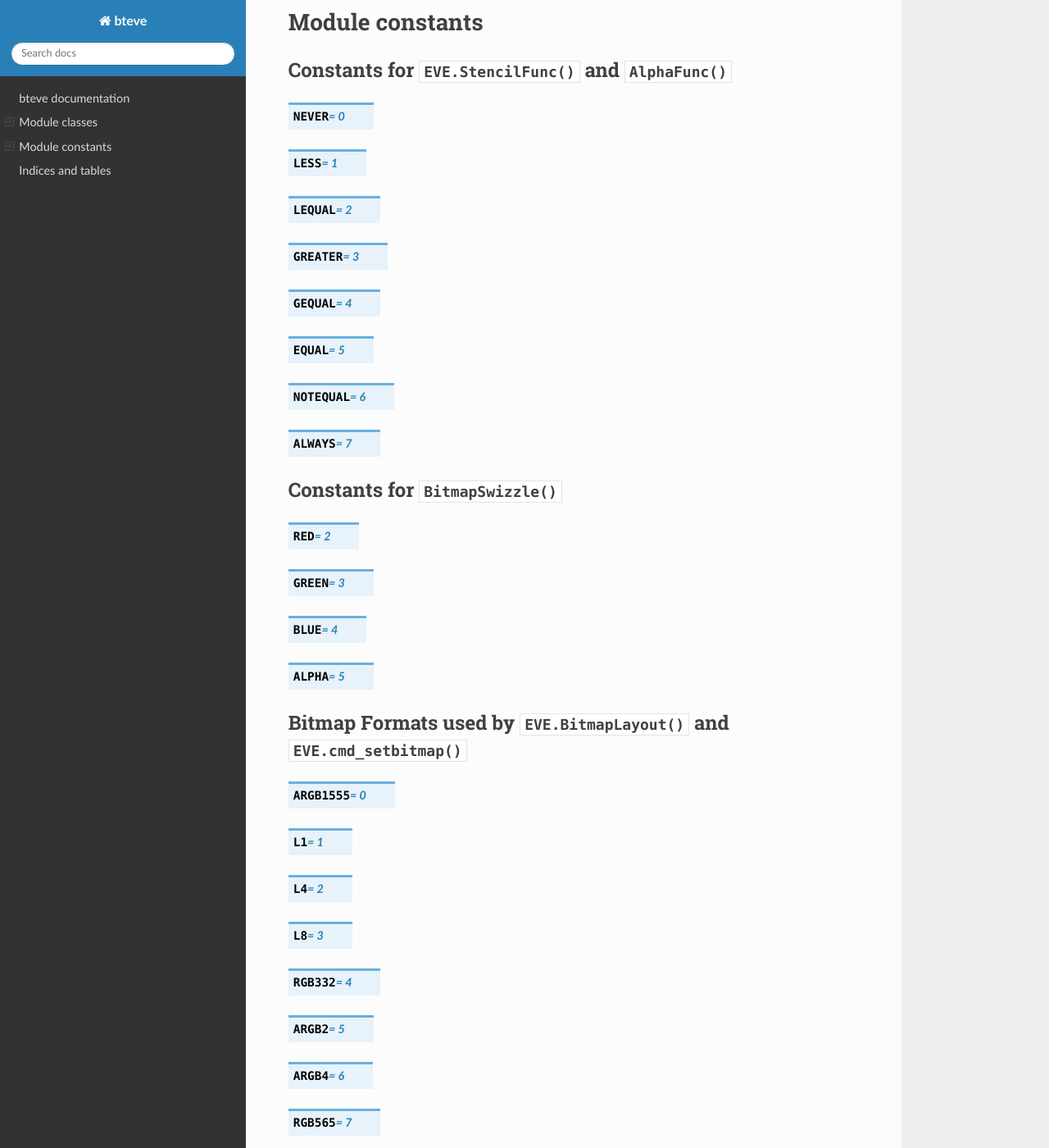
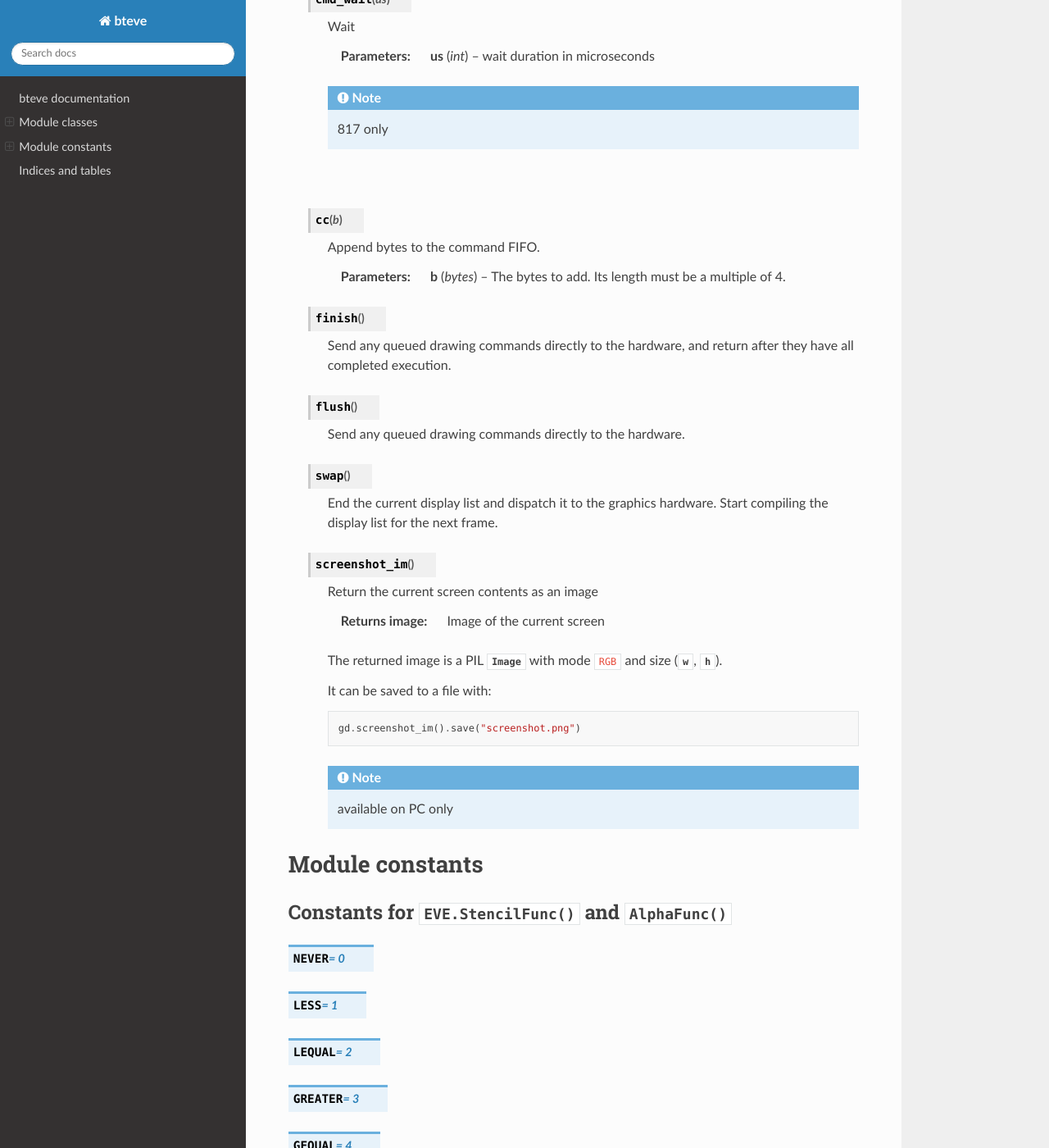
Before and after one commit to jamesbowman/py-bteve, a Sphinx documentation site: the page built from docs/index.rst, in a window 1280 px wide and 1400 px high, scrolled down 48494 px. Shown: the whole window at 82% size. Built offline with Sphinx 7.4.7 and the Read the Docs theme 2.0.0, drawn with Linux system fonts in a browser that asks for light colours; formulas are drawn with MathJax 3; some of the changed text lies outside the part shown.

Commit message:
Clean up helloworld and fizz

```diff
--- a/bteve/__init__.py
+++ b/bteve/__init__.py
@@ -1,4 +1,4 @@
-from .gameduino import Gameduino
 from .gameduino_spidriver import GameduinoSPIDriver
+Gameduino = GameduinoSPIDriver
 from .registers import *
 from .eve import align4
--- a/docs/conf.py
+++ b/docs/conf.py
@@ -29,6 +29,7 @@
 extensions = [
 "sphinx_rtd_theme",
 "sphinx.ext.imgmath",
+"sphinx.ext.intersphinx",
 ]
 
 # Add any paths that contain templates here, relative to this directory.
@@ -51,3 +52,7 @@
 # relative to this directory. They are copied after the builtin static files,
 # so a file named "default.css" will overwrite the builtin "default.css".
 html_static_path = ['_static']
+
+intersphinx_mapping = {
+    'pil': ('https://pillow.readthedocs.io/en/stable', None),
+}
--- a/docs/index.rst
+++ b/docs/index.rst
@@ -19,6 +19,10 @@
 
 .. image:: /images/helloworld.png
 
+.. literalinclude:: ../examples/fizz.py
+
+.. image:: /images/fizz.png
+
 Module classes
 ==============
 
@@ -27,13 +31,15 @@
 
 The Gameduino class is a specialization of the base class :class:`EVE`.
 
-.. class:: Gameduino
+.. class:: Gameduino([d])
+
+  :param spidriver d: when running on a PC, a SPIDriver object for communicating with the EVE hardware
 
   .. method:: init()
 
       Initialize the EVE hardware, calling method
-      Calls method :meth:`coldstart`.
-      Confirm that it is running.
+      :meth:`coldstart`.
+      Confirm that the BT81x is running, configure it for the attached screen, and render a blank frame.
 
   .. data:: w
 
@@ -82,15 +88,19 @@
 
   .. method:: result(n = 1)
 
+      :returns int: result field
+
+      Return the result field of the most recent command, if any.
+
 EVE
 ---
 
-This class includes all graphics drawing operations,
+This class provides all graphics drawing operations,
 graphics state operations, and graphics commands.
 
 Methods for simple drawing and drawing state:
 
- * :meth:`~EVE.~EVE.Begin`
+ * :meth:`~EVE.Begin`
  * :meth:`~EVE.Vertex2f`
  * :meth:`~EVE.LineWidth`
  * :meth:`~EVE.PointSize`
@@ -1523,6 +1515,43 @@
 
       .. note:: 817 only
 
+  |
+
+  .. method:: cc(b)
+
+      Append bytes to the command FIFO.
+
+      :param bytes b: The bytes to add. Its length must be a multiple of 4.
+
+  .. method:: finish()
+
+      Send any queued drawing commands directly to the hardware,
+      and return after they have all completed execution.
+
+  .. method:: flush()
+
+      Send any queued drawing commands directly to the hardware.
+
+  .. method:: swap()
+
+      End the current display list and dispatch it to the graphics hardware.
+      Start compiling the display list for the next frame.
+
+  .. method:: screenshot_im()
+
+      Return the current screen contents as an image
+
+      :returns image: Image of the current screen
+
+      The returned image is a PIL :mod:`~pil:PIL.Image` with mode ``RGB`` and size (:data:`w`, :data:`h`).
+
+      It can be saved to a file with::
+
+          gd.screenshot_im().save("screenshot.png")
+
+      .. note:: available on PC only
+
+
 Module constants
 ================
 
```
Also changed, not shown: other parts of docs/index.rst (+1 -19 lines), docs/images/fizz.png (added), 4 other files.
